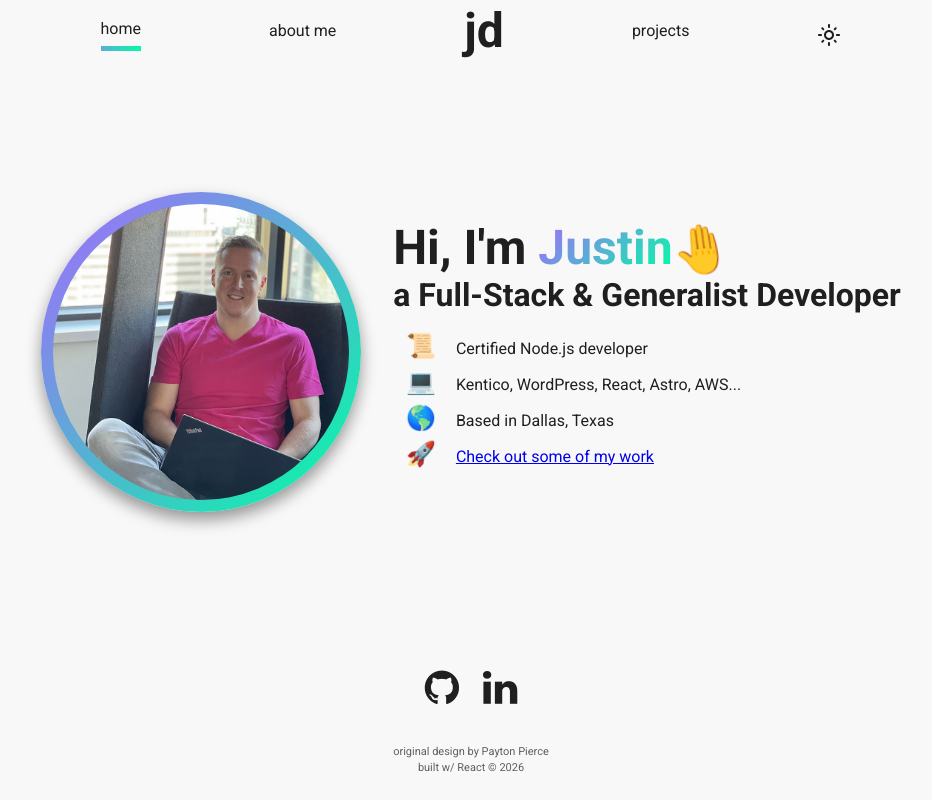
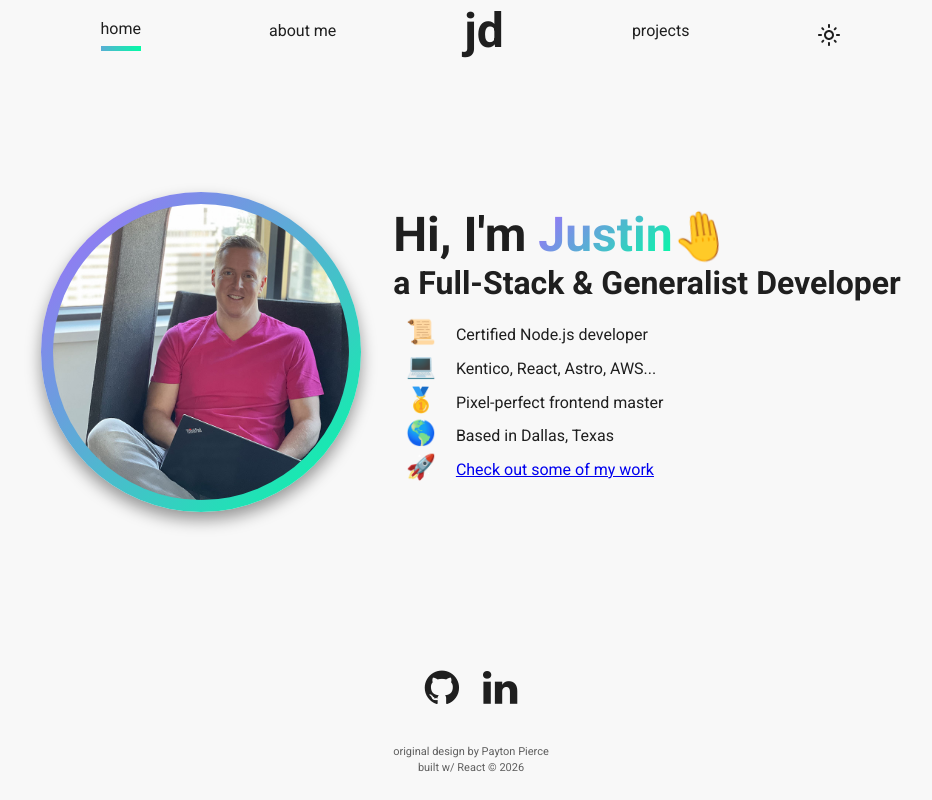
Before and after one commit to durkes/portfolio, a React (Create React App) app: page /#/ in a window 1280 px wide. Shown: the whole page, without its empty margins (169-1101 px from the left). Built offline with nearby package versions, Linux system fonts and the light colour scheme; the HTML template or start-up script is replaced by a standard one.

Commit message:
add and adjust homepage bullets

```diff
--- a/src/components/home/EmojiBullet.js
+++ b/src/components/home/EmojiBullet.js
@@ -6,7 +6,7 @@ function EmojiBullet(props) {
     const { emoji, text, link } = props;
 
     return (
-        <Box component={'li'} fontSize={'1rem'} lineHeight={1.5} style={{ cursor: 'default' }}>
+        <Box component={'li'} fontSize={'1rem'} lineHeight={1.4} style={{ cursor: 'default' }}>
             <Box component={'span'} aria-hidden="true"
                 mr={{ xs: '0.5rem', md: '1rem' }} fontSize={'1.5rem'}>{emoji}</Box> {link ? <Link to={link} className={Style.workLink}>{text}</Link> : text}
         </Box>
--- a/src/components/home/Home.js
+++ b/src/components/home/Home.js
@@ -20,7 +20,7 @@ export default function Home() {
                   <h1>Hi, I'm <span style={{ background: info.gradient, WebkitBackgroundClip: 'text', WebkitTextFillColor: 'transparent' }}>{info.firstName}</span><span className={Style.hand}>🤚</span>
                   </h1>
                   <h2>{info.position}</h2>
-                  <Box component={'ul'} p={'0.8rem'} className={Style.miniBio}>
+                  <Box component={'ul'} p={'0.8rem'} mt={'0.1rem'} className={Style.miniBio}>
                      {info.miniBio.map((bio, index) => (
                         <EmojiBullet key={index} emoji={bio.emoji} text={bio.text} link={bio.link} />
                      ))}
--- a/src/info/Info.js
+++ b/src/info/Info.js
@@ -24,7 +24,11 @@ export const info = {
         },
         {
             emoji: '💻',
-            text: 'Kentico, WordPress, React, Astro, AWS...'
+            text: 'Kentico, React, Astro, AWS...'
+        },
+        {
+            emoji: '🥇',
+            text: 'Pixel-perfect frontend master'
         },
         {
             emoji: '🌎',
```
